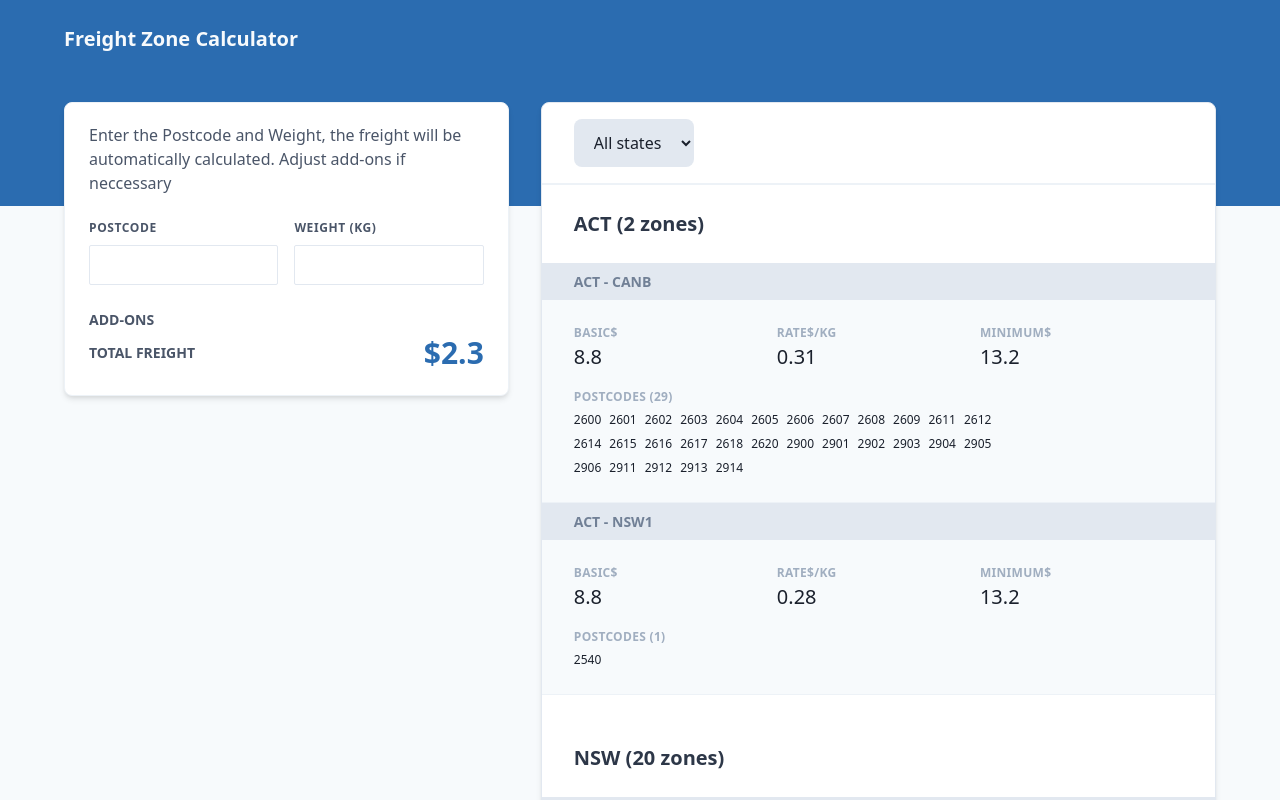
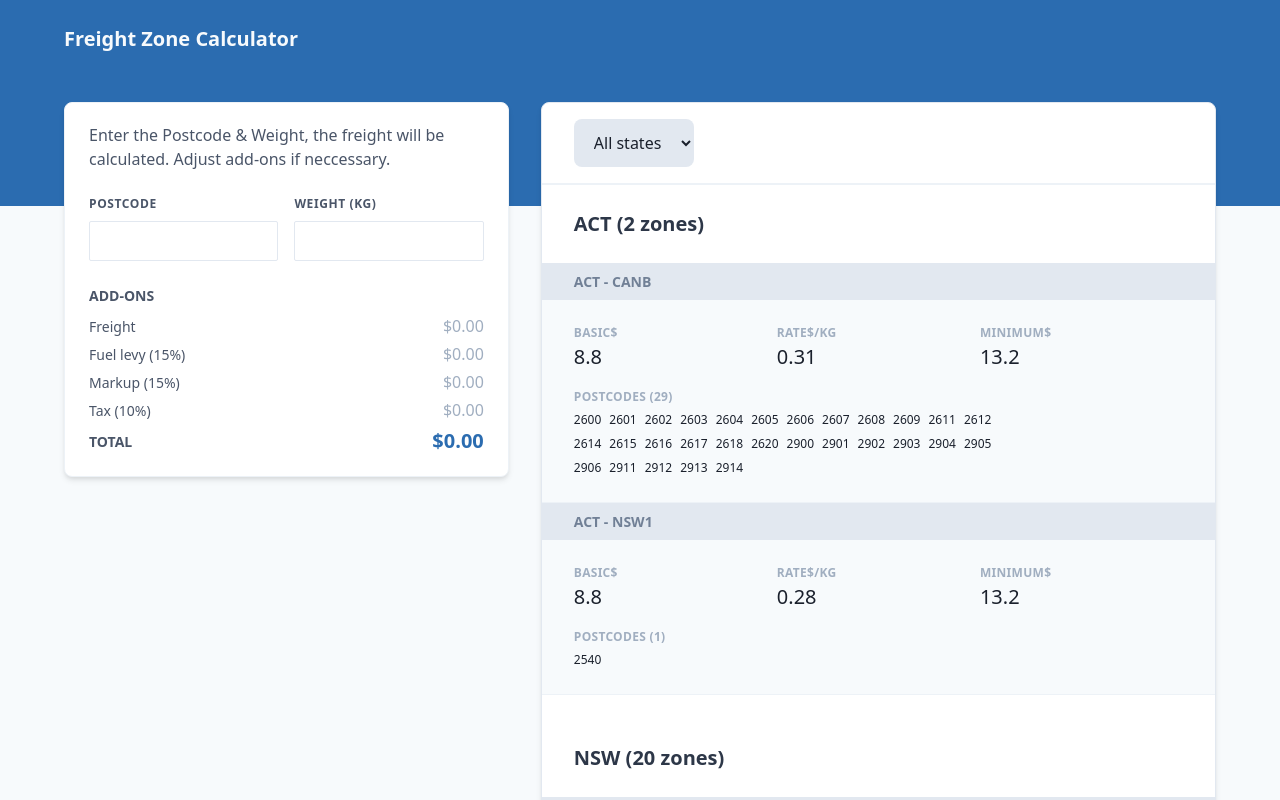
Before and after one commit to bachly/koaladigital-mini-website, a Next.js app: page /freightZoneCalculator in a window 1280 px wide. Shown: the top 800 px of the page. Built offline with nearby package versions, Linux system fonts and the light colour scheme.

Commit message:
Add logic for freightZoneCalculator

```diff
--- a/pages/freightZoneCalculator.js
+++ b/pages/freightZoneCalculator.js
@@ -1,6 +1,6 @@
 import {
-  postcodes,
-  freightByZone,
+  POST_CODES,
+  FREIGHT_BY_ZONE,
 } from "../components/freightZoneCalculatorData";
 
 export default function FreightZoneCalculator() {
@@ -10,7 +10,7 @@ export default function FreightZoneCalculator() {
   });
 
   React.useEffect(() => {
-    postcodes.map((postcode) => {
+    POST_CODES.map((postcode) => {
       const carrierState = postcode.State;
       const carrierZone = postcode.CarrierZone;
 
@@ -90,7 +90,7 @@ export default function FreightZoneCalculator() {
                   >
                     <option value={"All"}>All states</option>
                     {Object.keys(state.zonesByState).map((carrierState) => (
-                      <option>{carrierState}</option>
+                      <option key={carrierState}>{carrierState}</option>
                     ))}
                   </select>
                 </div>
@@ -123,7 +123,11 @@ export default function FreightZoneCalculator() {
                                           Basic$
                                         </div>
                                         <div className="text-gray-900 text-xl">
-                                          {freightByZone[carrierZone]["Basic"]}
+                                          {
+                                            FREIGHT_BY_ZONE[carrierZone][
+                                              "Basic"
+                                            ]
+                                          }
                                         </div>
                                       </div>
                                       <div className="mb-2 w-full lg:w-1/3">
@@ -131,7 +135,7 @@ export default function FreightZoneCalculator() {
                                           Rate$/kg
                                         </div>
                                         <div className="text-gray-900 text-xl">
-                                          {freightByZone[carrierZone][
+                                          {FREIGHT_BY_ZONE[carrierZone][
                                             "Rate"
                                           ].toFixed(2)}
                                         </div>
@@ -142,7 +146,7 @@ export default function FreightZoneCalculator() {
                                         </div>
                                         <div className="text-gray-900 text-xl">
                                           {
-                                            freightByZone[carrierZone][
+                                            FREIGHT_BY_ZONE[carrierZone][
                                               "Minimum"
                                             ]
                                           }
@@ -221,7 +225,7 @@ function reducer(state, { type, payload }) {
   }
 }
 
-function Calculator({ zonesByState }) {
+function Calculator() {
   const [state, setState] = React.useState({
     postcode: null,
     weight: null,
@@ -233,8 +237,32 @@ function Calculator({ zonesByState }) {
   function change(fieldname) {
     return (event) => {
       event.preventDefault();
+      setState({
+        ...state,
+        [fieldname]: event.target.value,
+      });
     };
   }
+
+  const freight = () => {
+    if (state.postcode && state.weight) {
+      const found = POST_CODES.filter(
+        (item) => item["Postcode"].toString() === state.postcode
+      )[0];
+      const zone = found.CarrierZone;
+      const { Basic, Rate, Minimum } = FREIGHT_BY_ZONE[zone];
+      const calculatedFreight = Basic + Rate * state.weight;
+      return calculatedFreight < Minimum ? Minimum : calculatedFreight;
+    }
+    return 0;
+  };
+  const fuelLevyCost = () => freight() * (state.fuelLevyPercentage / 100);
+  const markupCost = () =>
+    (freight() + fuelLevyCost()) * (state.markupPercentage / 100);
+  const taxCost = () =>
+    (freight() + fuelLevyCost() + markupCost()) * (state.taxPercentage / 100);
+  const totalFreight = () =>
+    freight() + fuelLevyCost() + markupCost() + taxCost();
 
   return (
     <div
@@ -242,8 +270,8 @@ function Calculator({ zonesByState }) {
       className="w-full px-6 py-5 bg-white border rounded-lg border-gray-200 shadow-md"
     >
       <p className="text-md text-gray-700 mb-6">
-        Enter the Postcode and Weight, the freight will be automatically
-        calculated. Adjust add-ons if neccessary
+        Enter the Postcode & Weight, the freight will be calculated. Adjust
+        add-ons if neccessary.
       </p>
 
       <div className="flex flex-row justify-between items-center">
@@ -258,7 +286,9 @@ function Calculator({ zonesByState }) {
       <div className="my-6"></div>
 
       <div className="">
-        <div className="text-gray-700 text-sm font-bold uppercase">Add-ons</div>
+        <div className="text-gray-700 text-sm font-bold uppercase mb-2">
+          Add-ons
+        </div>
       </div>
 
       {state.showAddons ? (
@@ -295,12 +325,38 @@ function Calculator({ zonesByState }) {
         <></>
       )}
 
-      <div className="">
+      <div className="prices">
+        <div className="flex flex-row items-center justify-between mb-1">
+          <div className="text-gray-700 text-sm">Freight</div>
+          <div className="text-md text-gray-500 ">${freight().toFixed(2)}</div>
+        </div>
+        <div className="flex flex-row items-center justify-between mb-1">
+          <div className="text-gray-700 text-sm">
+            Fuel levy ({state.fuelLevyPercentage}%)
+          </div>
+          <div className="text-md text-gray-500">
+            ${fuelLevyCost().toFixed(2)}
+          </div>
+        </div>
+        <div className="flex flex-row items-center justify-between mb-1">
+          <div className="text-gray-700 text-sm">
+            Markup ({state.markupPercentage}%)
+          </div>
+          <div className="text-md text-gray-500">
+            ${markupCost().toFixed(2)}
+          </div>
+        </div>
+        <div className="flex flex-row items-center justify-between mb-1">
+          <div className="text-gray-700 text-sm">
+            Tax ({state.taxPercentage}%)
+          </div>
+          <div className="text-md text-gray-500">${taxCost().toFixed(2)}</div>
+        </div>
         <div className="flex flex-row items-center justify-between">
-          <div className="text-gray-700 text-sm font-bold uppercase">
-            Total freight
+          <div className="text-gray-700 text-sm font-bold uppercase">Total</div>
+          <div className="text-xl text-blue-700 font-bold">
+            ${totalFreight().toFixed(2)}
           </div>
-          <div className="text-3xl text-blue-700 font-bold">$2.3</div>
         </div>
       </div>
     </div>
```
Also changed, not shown: components/freightZoneCalculatorData.js.
